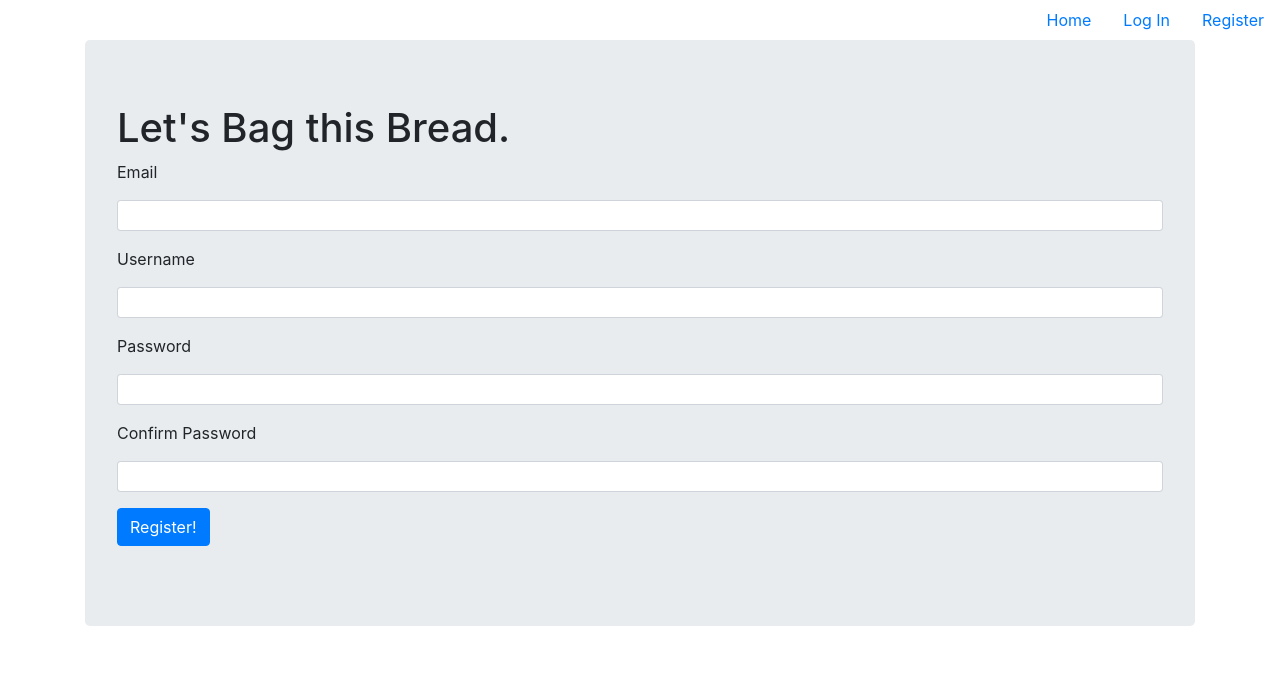
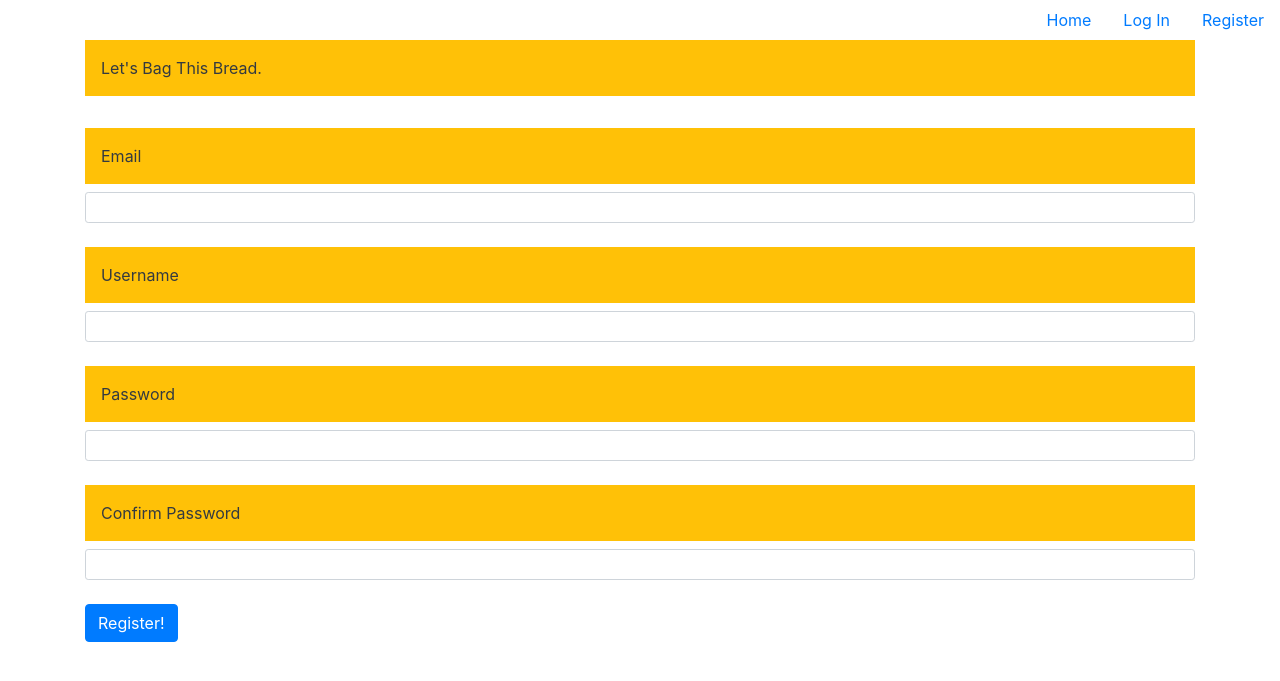
Before and after one commit to itsnehasharma/swamphacks-2019, a Flask app: page /register in a window 1280 px wide. Shown: the top 681 px of the page. Run offline with Flask 2, Linux system fonts and the light colour scheme; some libraries are stand-ins or nearby versions.

Commit message:
Made pretty colors?

```diff
--- a/groupfund/templates/register.html
+++ b/groupfund/templates/register.html
@@ -1,31 +1,23 @@
 {% extends "base.html"%}
 {% block content %}
-<div class="jumbotron">
-  <h1>Let's Bag this Bread.</h1>
+<div class="p-3 mb-2 bg-warning text-dark">Let's Bag This Bread.</div><br>
 
   <form method="POST">
     {{form.hidden_tag()}}
     {{form.csrf_token}}
 
-    <div class="form-group">
-      <label for="email">{{form.email.label}}</label>
-      {{form.email(class="form-control form-control-sm")}}
-    </div>
+    <div class="p-3 mb-2 bg-warning text-dark">Email</div>
+      {{form.email(class="form-control form-control-sm")}}<br>
 
-    <div class="form-group">
-      <label for="username">{{form.username.label}}</label>
-      {{form.username(class="form-control form-control-sm")}}
-    </div>
 
-    <div class="form-group">
-      <label for="password">{{form.password.label}}</label>
-      {{form.password(class="form-control form-control-sm")}}
-    </div>
+    <div class="p-3 mb-2 bg-warning text-dark">Username</div>
+      {{form.username(class="form-control form-control-sm")}}<br>
 
-    <div class="form-group">
-      <label for="confirm-password">{{form.pass_confirm.label}}</label>
-      {{form.pass_confirm(class="form-control form-control-sm")}}
-    </div>
+    <div class="p-3 mb-2 bg-warning text-dark">Password</div>
+      {{form.password(class="form-control form-control-sm")}}<br>
+
+    <div class="p-3 mb-2 bg-warning text-dark">Confirm Password</div>
+      {{form.pass_confirm(class="form-control form-control-sm")}}<br>
 
     <div class="form-group">
         {{form.submit(class="btn btn-primary")}}
```
Also changed, not shown: groupfund/templates/login.html (+6 -11 lines).
